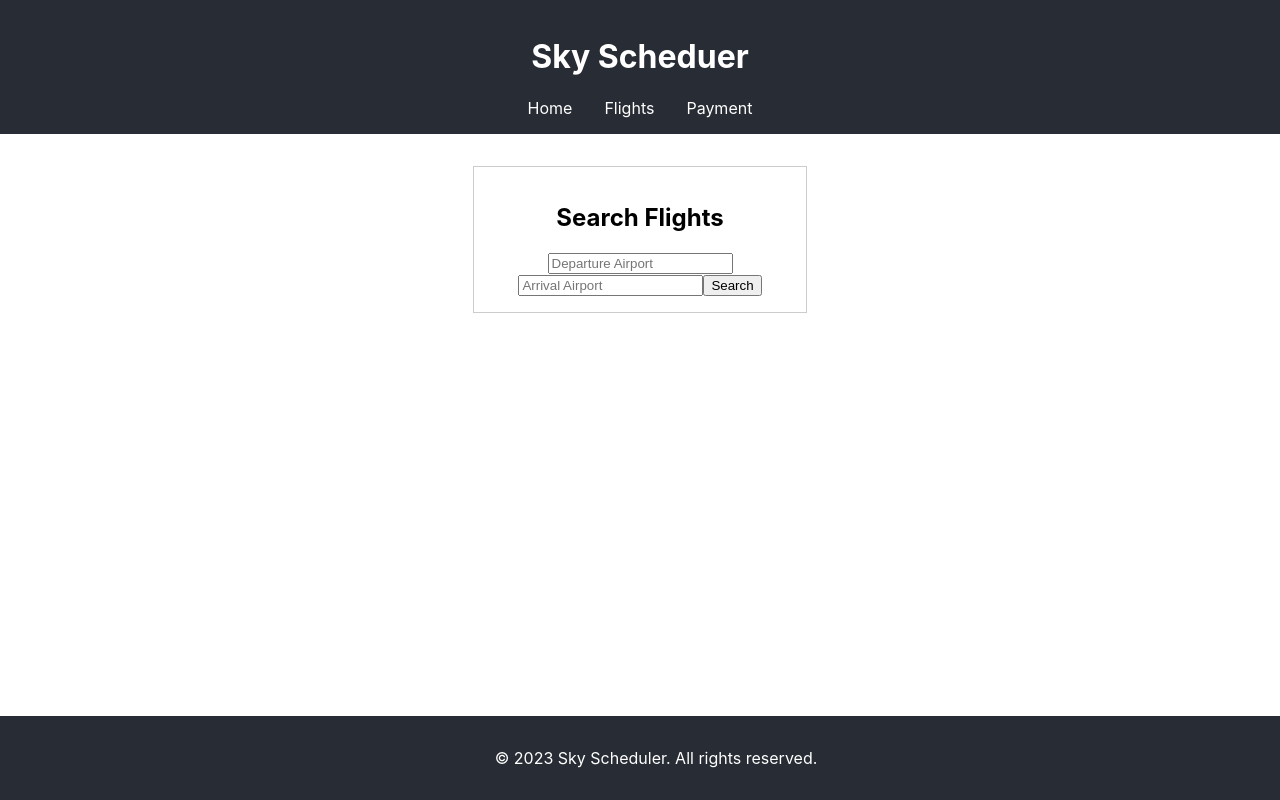
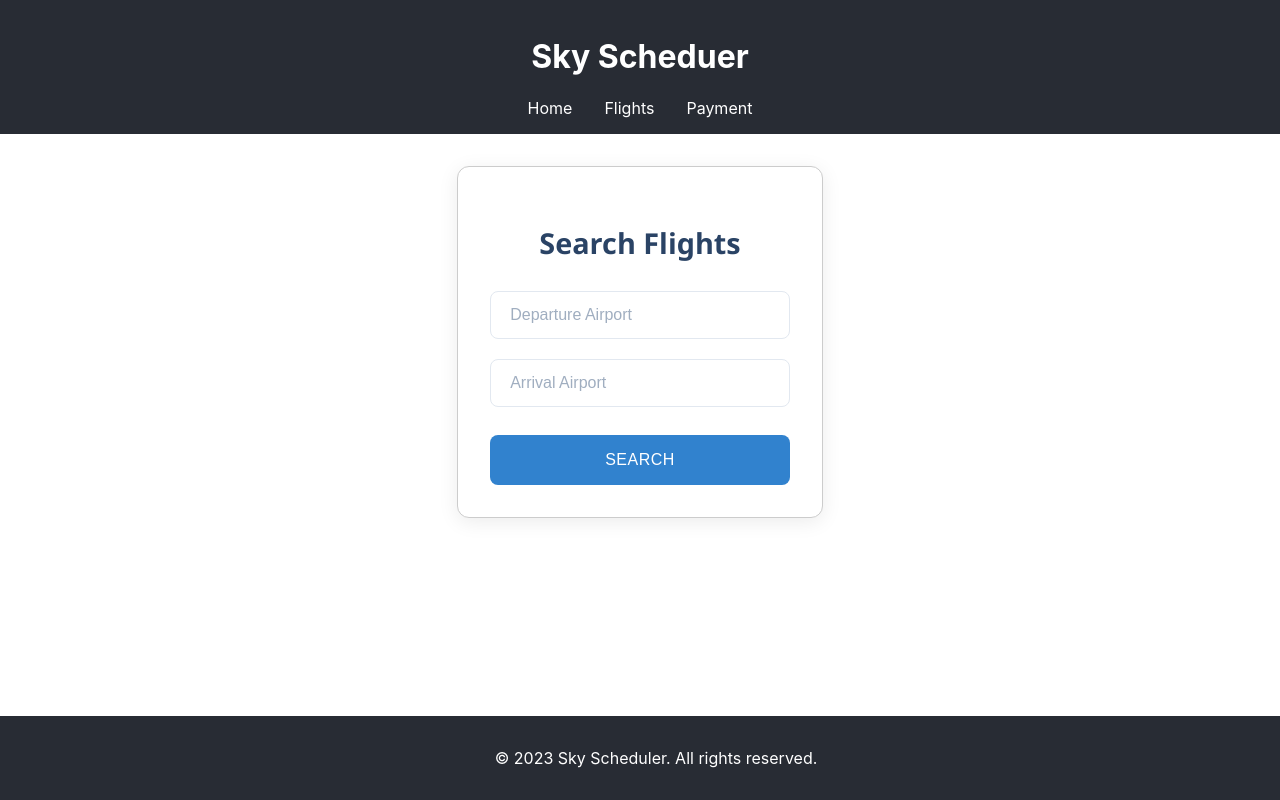
Before and after one commit to bhargav-vyas/Sky-Scheduler-Frontend, a React (Create React App) app: page / in a window 1280 px wide. Built offline with nearby package versions, Linux system fonts and the light colour scheme.

Commit message:
in this  im going to put  the css

```diff
--- a/package.json
+++ b/package.json
@@ -12,6 +12,7 @@
     "react-dom": "^19.0.0",
     "react-router-dom": "^7.4.0",
     "react-scripts": "5.0.1",
+    "styled-components": "^6.1.16",
     "web-vitals": "^2.1.4"
   },
   "scripts": {
--- /dev/null
+++ b/src/Component/FlightSearch.css
@@ -0,0 +1,81 @@
+/* FlightSearch.css */
+
+/* Main container styling */
+.flight-search {
+  max-width: 500px;
+  margin: 2rem auto;
+  padding: 2rem;
+  background: #ffffff;
+  border-radius: 12px;
+  box-shadow: 0 4px 20px rgba(0, 0, 0, 0.08);
+  font-family: 'Segoe UI', Tahoma, Geneva, Verdana, sans-serif;
+}
+
+/* Heading style */
+.flight-search h2 {
+  color: #2a4365;
+  text-align: center;
+  margin-bottom: 1.8rem;
+  font-size: 1.8rem;
+  font-weight: 600;
+}
+
+/* Input field styling */
+.flight-search input {
+  width: 100%;
+  padding: 0.9rem 1.2rem;
+  margin-bottom: 1.2rem;
+  border: 1px solid #e2e8f0;
+  border-radius: 8px;
+  font-size: 1rem;
+  transition: all 0.3s ease;
+  box-sizing: border-box;
+}
+
+.flight-search input::placeholder {
+  color: #a0aec0;
+}
+
+.flight-search input:focus {
+  border-color: #4299e1;
+  outline: none;
+  box-shadow: 0 0 0 3px rgba(66, 153, 225, 0.2);
+}
+
+/* Button styling */
+.flight-search button {
+  width: 100%;
+  padding: 1rem;
+  background-color: #3182ce;
+  color: white;
+  border: none;
+  border-radius: 8px;
+  font-size: 1rem;
+  font-weight: 500;
+  cursor: pointer;
+  transition: background-color 0.3s ease;
+  text-transform: uppercase;
+  letter-spacing: 0.5px;
+  margin-top: 0.5rem;
+}
+
+.flight-search button:hover {
+  background-color: #2c5282;
+}
+
+.flight-search button:active {
+  transform: scale(0.98);
+}
+
+/* Responsive design */
+@media (max-width: 600px) {
+  .flight-search {
+    margin: 1rem;
+    padding: 1.5rem;
+  }
+
+  .flight-search h2 {
+    font-size: 1.5rem;
+    margin-bottom: 1.5rem;
+  }
+}
--- a/src/Component/FlightSearch.js
+++ b/src/Component/FlightSearch.js
@@ -1,5 +1,5 @@
 import React from  "react";
-
+import "./FlightSearch.css";
 const FlightSearch = () =>{
 
     const[departure, setDeparture] = React.useState("");
```
Also changed, not shown: src/Style.css (added), 1 other file (tests, documents, lock files or other folders).
